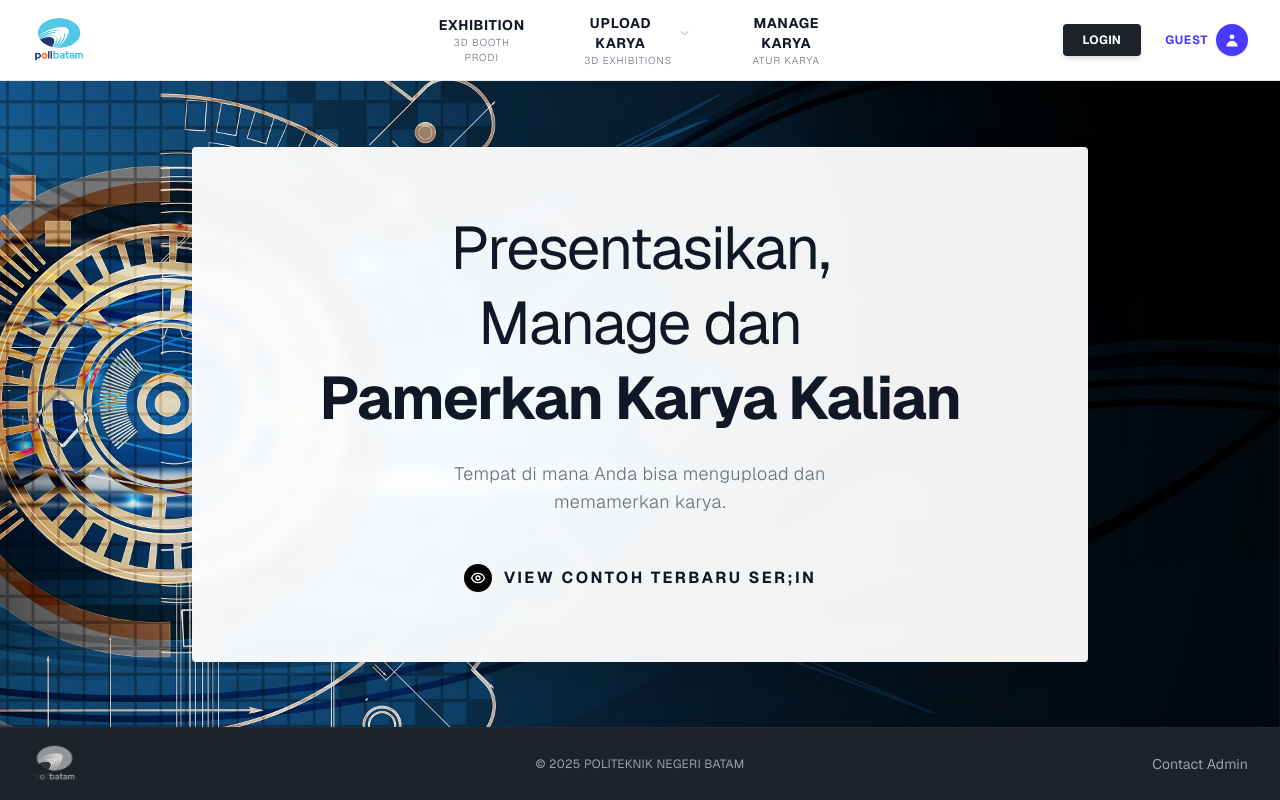
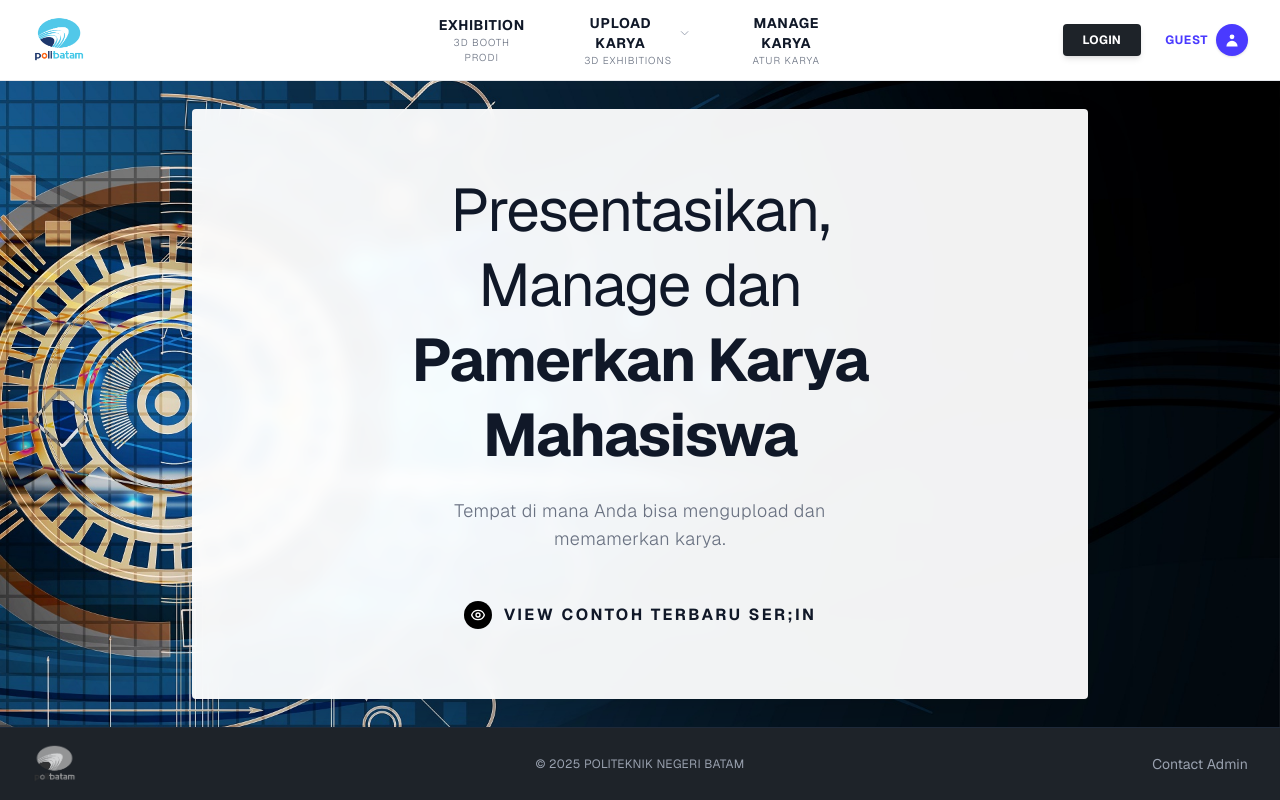
Before and after one commit to kimdaedan/showcase-frontend, a Next.js app: page / in a window 1280 px wide. Both pictures are taken after a click on the button "SKIP INTRO". Built offline with nearby package versions, Linux system fonts and the light colour scheme.

Commit message:
Karya Mahasiswa

```diff
--- a/app/page.tsx
+++ b/app/page.tsx
@@ -52,7 +52,7 @@ export default function HomePage() {
           <h1 className="text-5xl md:text-6xl text-gray-900 font-normal leading-tight mb-6 tracking-tight">
             Presentasikan,<br />
             Manage dan <br />
-            <span className="font-bold">Pamerkan Karya Kalian</span>
+            <span className="font-bold">Pamerkan Karya Mahasiswa</span>
           </h1>
 
           <p className="text-gray-500 text-lg mb-12 font-light tracking-wide">
```
